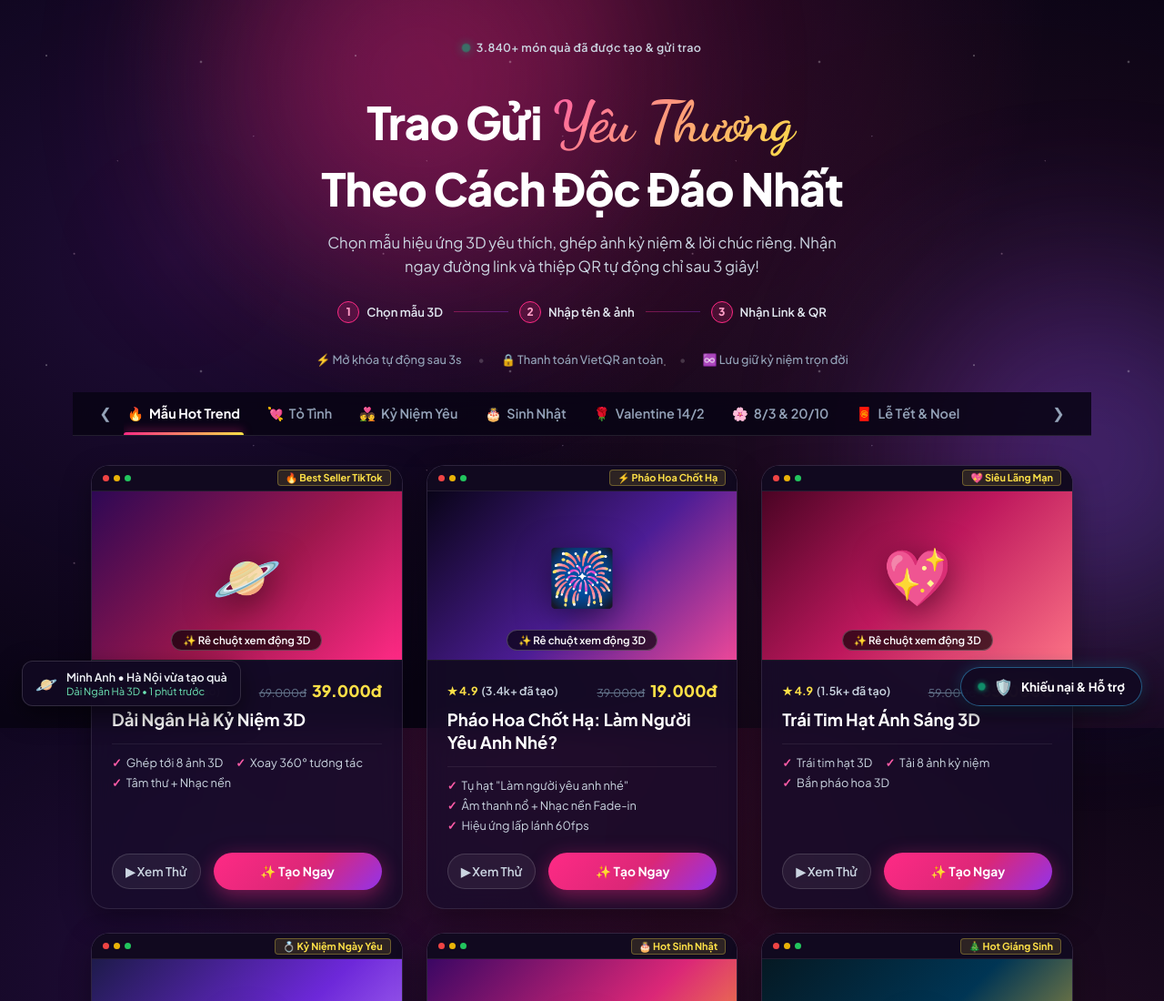
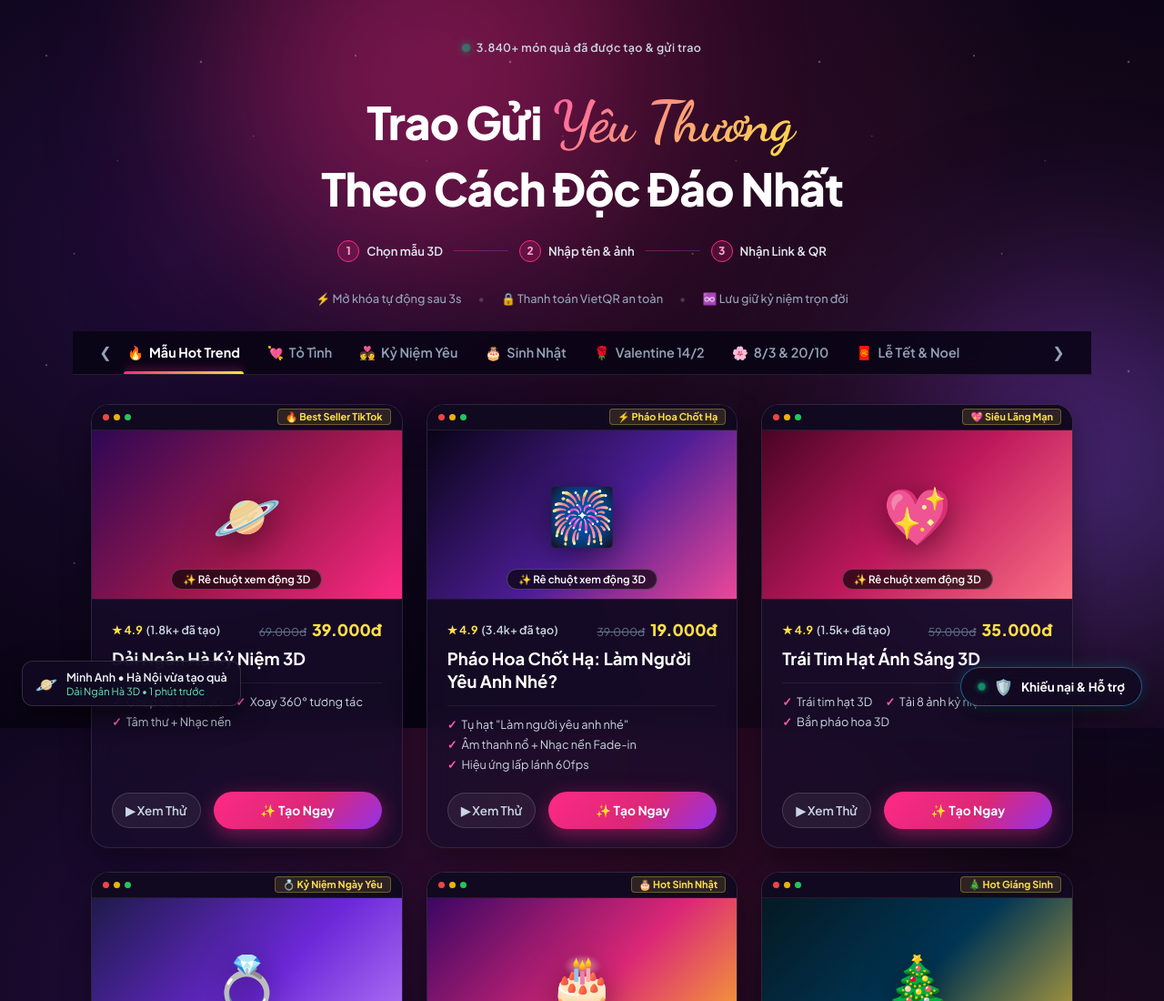
Before and after one commit to hieuttuet/web_ca_nhan, a plain HTML site: page index.html in a window 1280 px wide. Shown: the top 1100 px of the page at 91% size. Drawn offline with Linux system fonts and the light colour scheme.

Commit message:
refactor(home): remove redundant hero subtitle to keep hero header clean and punchy

```diff
--- a/index.html
+++ b/index.html
@@ -129,7 +129,7 @@
       color: #ffffff;
       line-height: 1.3;
       letter-spacing: -0.02em;
-      margin-bottom: 14px;
+      margin-bottom: 24px;
     }
 
     .script-highlight {
@@ -1262,11 +1262,6 @@
         Trao Gửi <span class="script-highlight">Yêu Thương</span><br />
         Theo Cách Độc Đáo Nhất
       </h1>
-
-      <p class="hero-desc">
-        Chọn mẫu hiệu ứng 3D yêu thích, ghép ảnh kỷ niệm & lời chúc riêng.
-        Nhận ngay đường link và thiệp QR tự động chỉ sau 3 giây!
-      </p>
 
       <!-- Thanh tiến trình 3 bước dạng Stepper nối thẳng -->
       <div class="steps-stepper">
```
